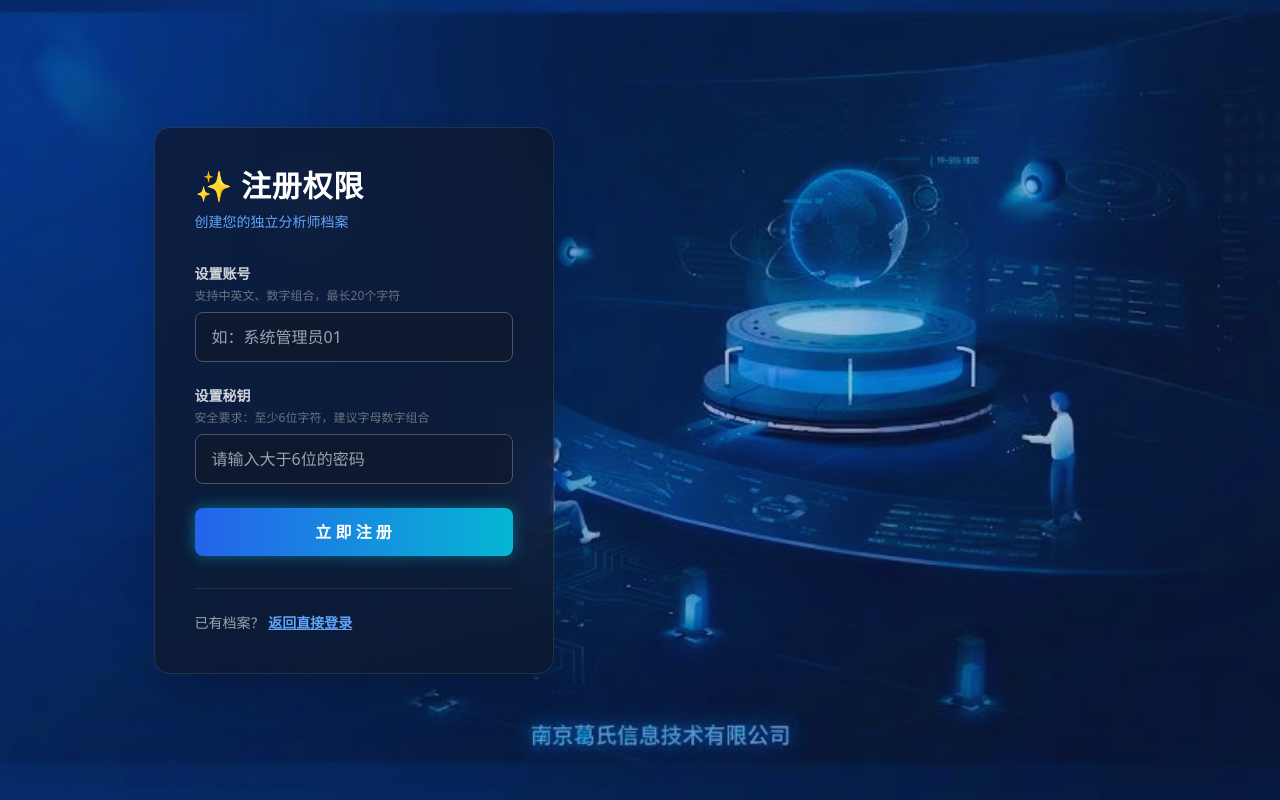
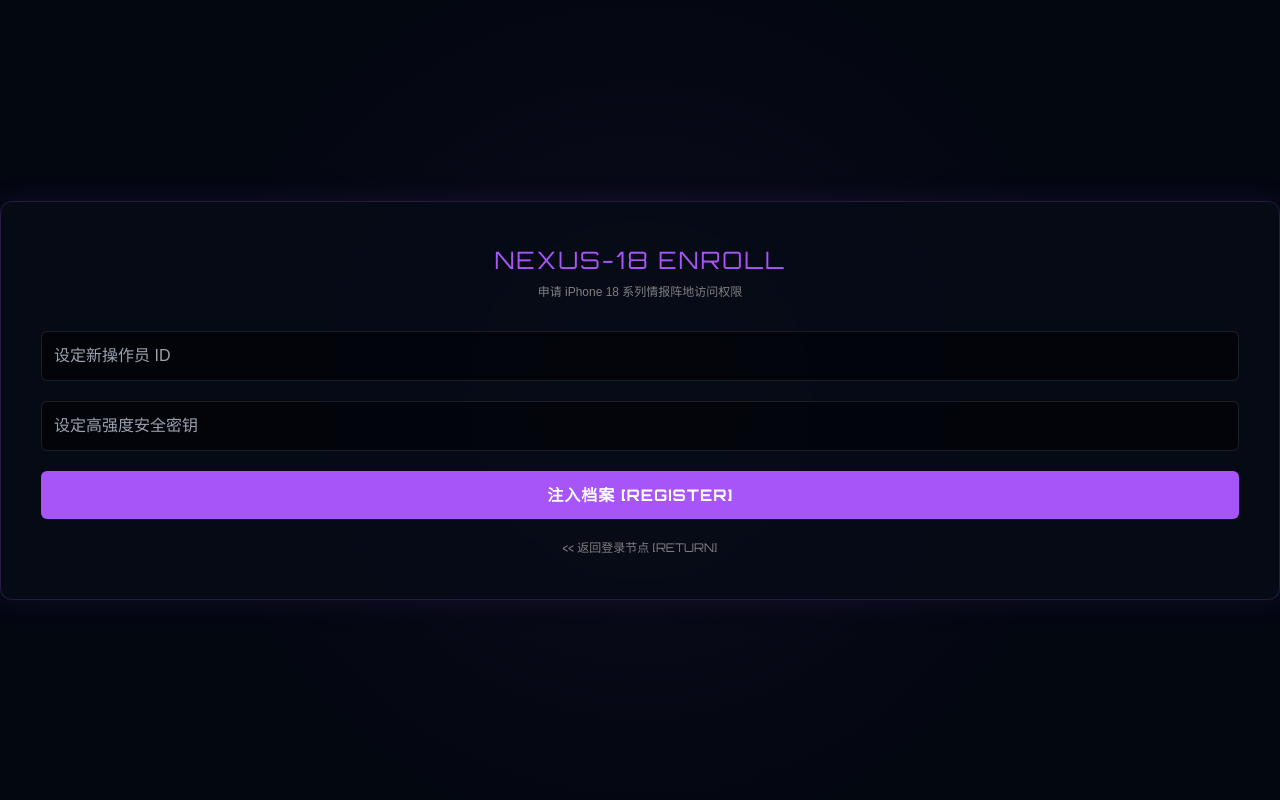
Before and after one commit to abc18870537168-lab/sirge, a Flask app: page /register in a window 1280 px wide. Run offline with Flask 3, Linux system fonts and the light colour scheme; some libraries are stand-ins or nearby versions.

Commit message:
Update register.html

```diff
--- a/templates/register.html
+++ b/templates/register.html
@@ -2,54 +2,37 @@
 <html lang="zh">
 <head>
     <meta charset="UTF-8">
-    <title>申请权限 - iPhone 18 Pro Max 数据中心</title>
+    <meta name="viewport" content="width=device-width, initial-scale=1.0">
+    <title>系统注册 - iPhone 18 系列预测中台</title>
     <script src="https://cdn.tailwindcss.com"></script>
+    <link href="https://fonts.googleapis.com/css2?family=Orbitron:wght@400;500;700;900&display=swap" rel="stylesheet">
     <style>
-        .glass-panel {
-            background: rgba(15, 23, 42, 0.7);
-            backdrop-filter: blur(20px);
-            border: 1px solid rgba(255, 255, 255, 0.1);
-        }
+        body { background-color: #030710; background-image: radial-gradient(circle at 50% 50%, rgba(168, 85, 247, 0.05), transparent 60%); color: #fff; font-family: sans-serif; display: flex; justify-content: center; align-items: center; height: 100vh; margin: 0; overflow: hidden; }
+        .tech-panel { background: rgba(7, 12, 23, 0.8); backdrop-filter: blur(10px); border: 1px solid rgba(168, 85, 247, 0.2); box-shadow: 0 0 30px rgba(168, 85, 247, 0.1); border-radius: 12px; padding: 40px; width: 100%; max-w: 400px; text-align: center; }
+        .input-field { width: 100%; padding: 12px; margin-bottom: 20px; background: rgba(0, 0, 0, 0.5); border: 1px solid rgba(255, 255, 255, 0.1); color: #a855f7; border-radius: 6px; box-sizing: border-box; transition: all 0.3s; }
+        .input-field:focus { outline: none; border-color: #a855f7; box-shadow: 0 0 10px rgba(168, 85, 247, 0.3); }
+        .submit-btn { width: 100%; padding: 12px; background: #a855f7; color: #fff; font-family: 'Orbitron', sans-serif; font-weight: bold; border: none; border-radius: 6px; cursor: pointer; transition: all 0.3s; letter-spacing: 1px; }
+        .submit-btn:hover { background: #fff; color: #000; box-shadow: 0 0 15px #a855f7; }
+        .link-text { display: inline-block; margin-top: 20px; color: gray; font-size: 12px; text-decoration: none; font-family: 'Orbitron', sans-serif; transition: color 0.3s; }
+        .link-text:hover { color: #a855f7; }
     </style>
 </head>
-<body class="bg-gray-900 h-screen flex justify-start items-center pl-[12%] bg-[url('/static/login_bg.png')] bg-cover bg-center bg-no-repeat">
-
-    <div class="absolute inset-0 bg-blue-900/20"></div>
-
-    <div class="glass-panel relative z-10 p-10 rounded-2xl shadow-2xl w-[400px]">
-        <div class="text-left mb-8">
-            <h1 class="text-3xl font-bold text-white mb-2 tracking-wide">✨ 注册权限</h1>
-            <p class="text-blue-400 text-sm">创建您的独立分析师档案</p>
-        </div>
+<body>
+    <div class="tech-panel">
+        <h1 style="font-family: 'Orbitron', sans-serif; font-size: 24px; color: #a855f7; margin-bottom: 5px; letter-spacing: 2px;">NEXUS-18 ENROLL</h1>
+        <p style="color: gray; font-size: 12px; margin-bottom: 30px;">申请 iPhone 18 系列情报阵地访问权限</p>
 
         {% if error %}
-        <div class="bg-red-500/20 border border-red-500 text-red-400 text-sm p-3 rounded-lg mb-4 text-center">
-            {{ error }}
-        </div>
+        <p style="color: #ff4444; font-size: 12px; margin-bottom: 15px;">{{ error }}</p>
         {% endif %}
 
-        <form action="/register" method="POST" class="space-y-6">
-            <div>
-                <label class="block text-gray-300 text-sm font-bold mb-1">设置账号</label>
-                <p class="text-xs text-gray-500 mb-2">支持中英文、数字组合，最长20个字符</p>
-                <input type="text" name="username" required placeholder="如：系统管理员01" class="w-full px-4 py-3 rounded-lg bg-gray-900/60 border border-gray-600 text-white focus:outline-none focus:border-blue-500 transition-all">
-            </div>
-
-            <div>
-                <label class="block text-gray-300 text-sm font-bold mb-1">设置秘钥</label>
-                <p class="text-xs text-gray-500 mb-2">安全要求：至少6位字符，建议字母数字组合</p>
-                <input type="password" name="password" required placeholder="请输入大于6位的密码" class="w-full px-4 py-3 rounded-lg bg-gray-900/60 border border-gray-600 text-white focus:outline-none focus:border-blue-500 transition-all">
-            </div>
-
-            <button type="submit" class="w-full bg-gradient-to-r from-blue-600 to-cyan-500 hover:from-blue-500 hover:to-cyan-400 text-white font-bold py-3 mt-4 rounded-lg shadow-[0_0_15px_rgba(6,182,212,0.5)] transition-all">
-                立 即 注 册
-            </button>
+        <form method="POST">
+            <input type="text" name="username" class="input-field" placeholder="设定新操作员 ID" required>
+            <input type="password" name="password" class="input-field" placeholder="设定高强度安全密钥" required>
+            <button type="submit" class="submit-btn">注入档案 [REGISTER]</button>
         </form>
 
-        <p class="text-left text-gray-400 text-sm mt-8 border-t border-gray-700/50 pt-6">
-            已有档案？ <a href="/" class="text-blue-400 hover:text-blue-300 underline font-bold">返回直接登录</a>
-        </p>
+        <a href="/" class="link-text"><< 返回登录节点 [RETURN]</a>
     </div>
-
 </body>
 </html>
```
